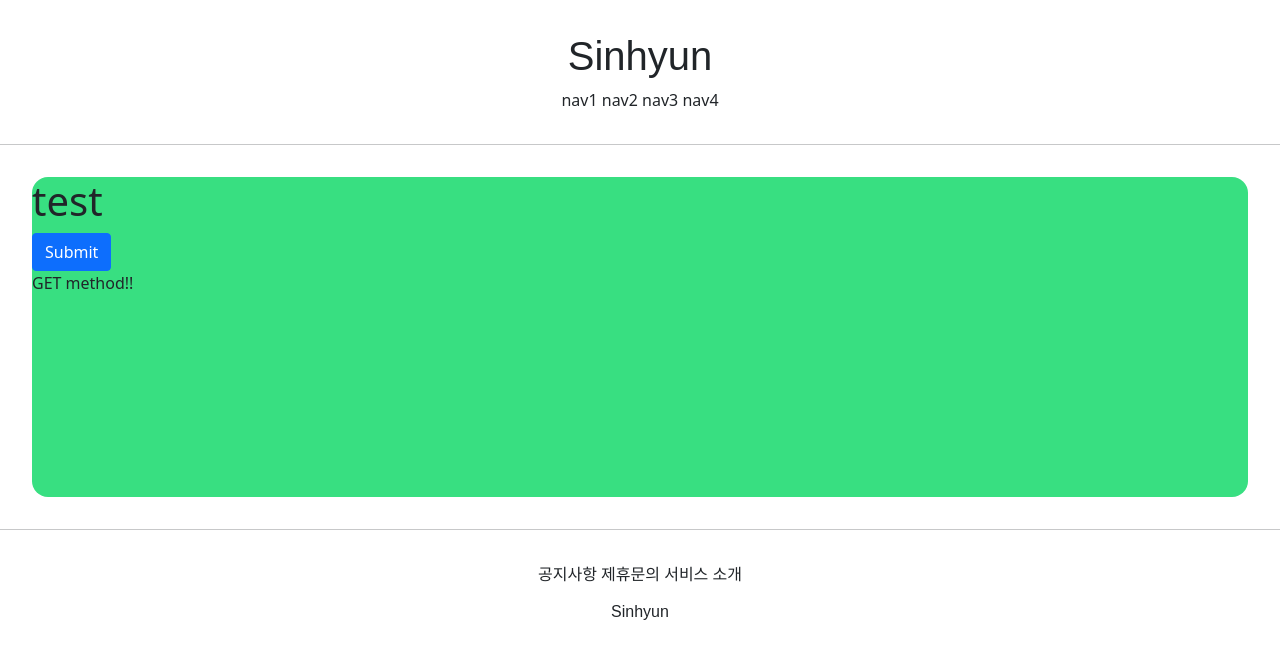
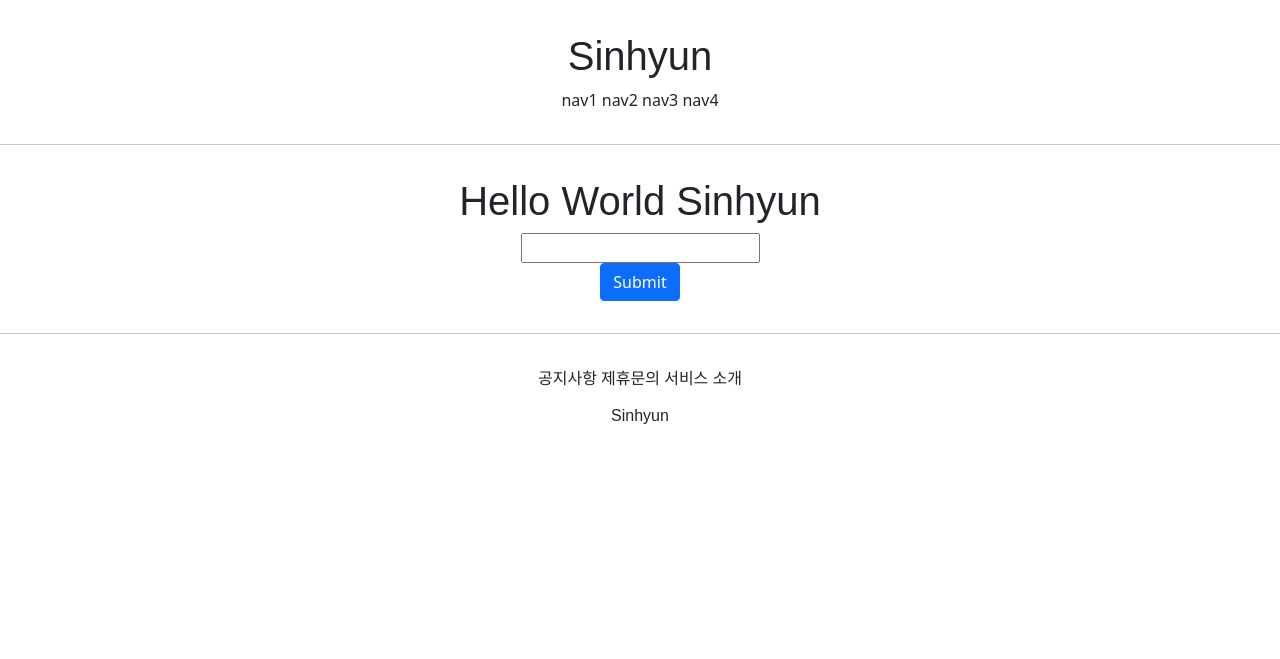
Before and after one commit to kimsinhyun/django_study, a Django app: page /account/hello_world/ in a window 1280 px wide. Shown: the top 659 px of the page. Run offline with Django 3.2, Linux system fonts and the light colour scheme; some web fonts are replaced.

Commit message:
save datas to DB from input tag

```diff
--- a/accountapp/templates/accountapp/helloworld.html
+++ b/accountapp/templates/accountapp/helloworld.html
@@ -2,14 +2,25 @@
 
 {% block content %}
 
-    <div style="height: 20rem; background-color: #38df81; border-radius: 1rem; margin: 2rem;">
-        <h1>test</h1>
+    <div style="border-radius: 1rem; margin: 2rem; text-align: center;">
+        <h1 class='sinhyun_google_font'>Hello World Sinhyun</h1>
 
         <form action="/account/hello_world/" method="post">
             {% csrf_token %}
+
+            <div>
+                <input type="text" name="hello_world_input">
+
+            </div>
+
             <input type="submit" class="btn btn-primary">
         </form>
-        {{ text }}
+
+        {% if hello_world_output %}
+        <h1>
+            {{ hello_world_output.text }}
+        </h1>
+        {% endif %}
     </div>
 
 {% endblock %}
--- a/accountapp/views.py
+++ b/accountapp/views.py
@@ -1,10 +1,18 @@
 from django.shortcuts import render
 from django.http import HttpResponse
+from accountapp.models import HelloWorld
 
 # Create your views here.
 
 def hello_world(request):
     if request.method == "POST":
-        return render(request, 'accountapp/helloworld.html', context={'text': 'POST method!!'})
+
+        temp = request.POST.get('hello_world_input')
+
+        new_hello_world = HelloWorld()
+        new_hello_world.text = temp
+        new_hello_world.save()
+
+        return render(request, 'accountapp/helloworld.html', context={ 'hello_world_output' : new_hello_world })
     elif request.method == "GET":
         return render(request, 'accountapp/helloworld.html', context={'text': 'GET method!!'})
```
Also changed, not shown: db.sqlite3.
